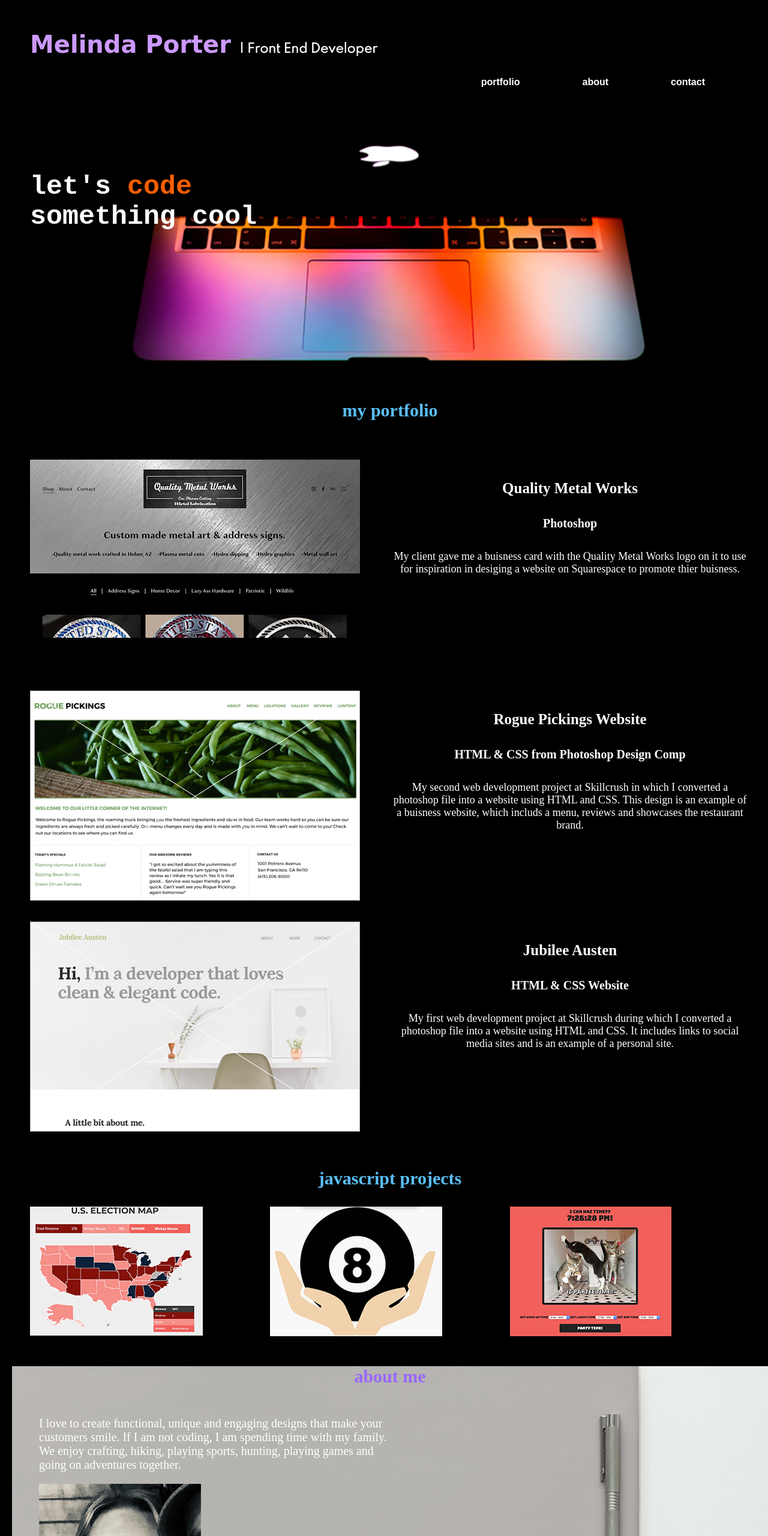
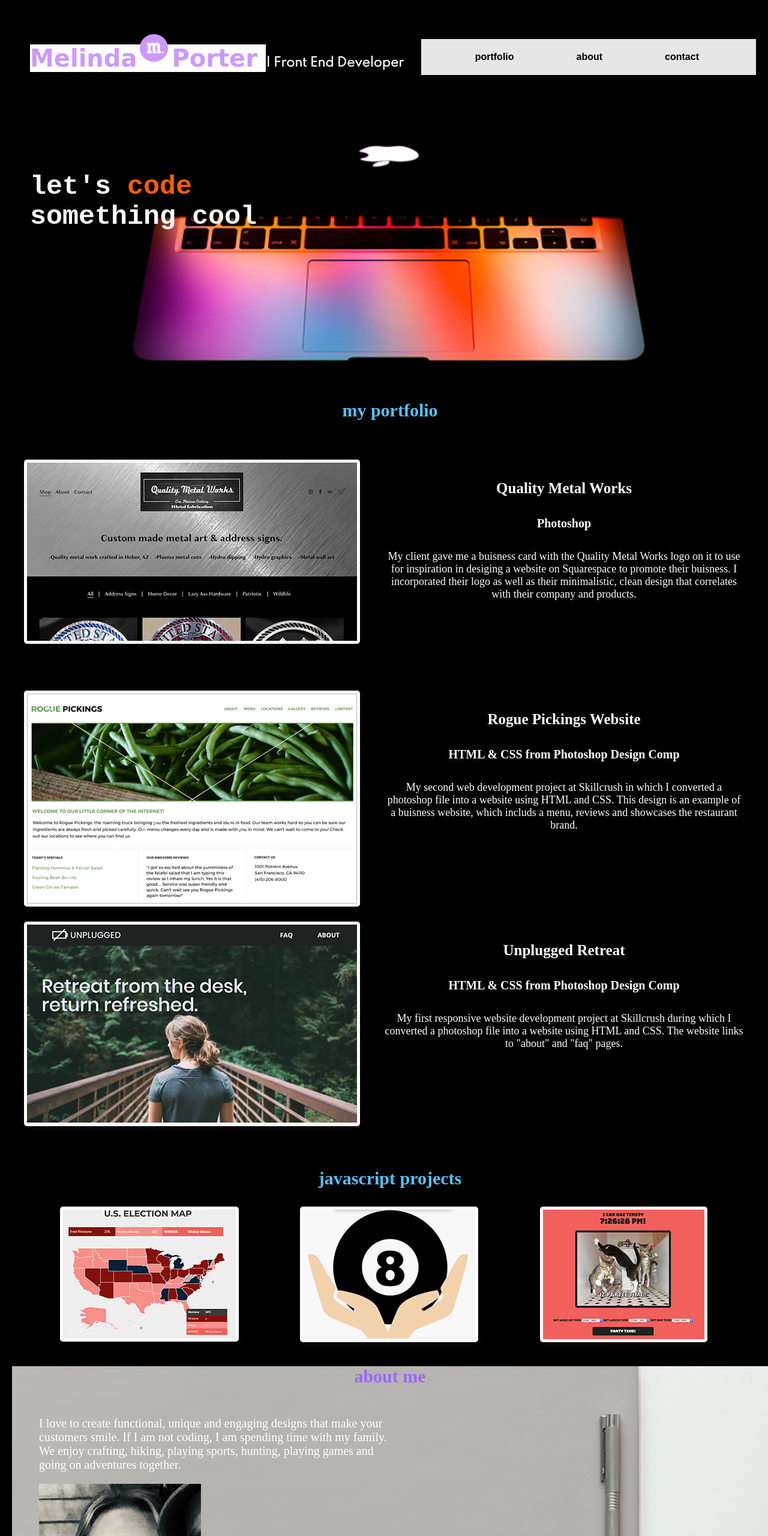
Before and after one commit to melinda-p/phase1-milestone, a plain HTML site: page index.html in a window 1280 px wide. Shown: the top 2560 px of the page at 60% size. Drawn offline with Linux system fonts and the light colour scheme; a web font is replaced by a local one.

Commit message:
Fixed nav bar and added borders

```diff
--- a/css/main.css
+++ b/css/main.css
@@ -25,7 +25,18 @@ body {
   width: 400px;
   float: left;
 }
-
+.image-border{
+  border-color: white;
+  border-width: 5px;
+  border-radius: 5px;
+  border-style: solid;
+}
+.icon-border {
+  border-color: white;
+  border-width: 5px;
+  border-radius: 50%;
+  border-style: solid;
+}
 
 #portfolio {
   height: 1250px;
@@ -56,22 +67,32 @@ header {
   height: 600px;
   background: url('../img/apple.png');
   background-size: cover;
+
 }
 
 header h1 {
   font-family: 'Spartan', sans-serif;
   font-size: 20px;
   color: #ffffff;
+  position: fixed;
+  z-index: 2;
 }
 header h1 span {
   font-family: 'Fredoka+One', cursive;
   color: #cc99ff;
   font-size: 40px;
+  background-color: #fff;
 }
 
 nav {
   float: right;
-  padding: 75px 25px;
+  padding: 5px 45px 5px 0px;
+  position: fixed;
+  right: 20px;
+  top: 65px;
+  background-color: #ffffff;
+  opacity: .9;
+
 }
 
 nav ul li {
@@ -80,7 +101,7 @@ nav ul li {
 }
 
 nav ul li a {
-  color: #ffffff;
+  color: #000000;
   font size: 30px;
   text-transform: lowercase;
   padding-left: 50px;
@@ -116,16 +137,17 @@ nav ul li a {
   text-align: center;
   color: #ffffff;
 }
-#portfolio img {
-  border: 2px #fffff solid;
-}
 
-#portfolio img:hover {
-  opacity: 1.0
+
+#portfolio a:hover {
+  opacity: 0.5;
+  color: white;
 }
 .full-width#project-one, .full-width#project-two, .full-width#project-three {
   height: 315px;
   padding: 35px 0;
+  position: relative;
+  right: 10px;
 }
 
 #projects .full-width h3 {
@@ -134,9 +156,17 @@ nav ul li a {
   text-align: center;
   color: #5abef7;
   text-decoration: none;
+
 }
+#projects a:hover {
+  opacity: 0.5;
+  color: white;
+}
+#projects .third-width {
+position: relative;
+left: 50px;
 
-
+}
 
 #about {
   background: url('../img/about-me.png');
@@ -162,7 +192,7 @@ font-family: 'Montserrat', seriff;
   color: #ff66cc;
   text-decoration: none;
 }
-
+ /*
 input[type=text] {
   box-sizing: border-box;
   width: 100%;
@@ -185,6 +215,7 @@ input[type=button] {
   text-transform: uppercase;
 
 }
+*/
 #contact {
   text-align: center;
   float: left;
@@ -205,8 +236,13 @@ input[type=button] {
   font-family: 'Spartan', sans-serif;
   font-size: 16px;
 }
-#contact .media {
-
+#envelope a:hover {
+  opacity: .5;
+  color: black;
+}
+#contact .media a:hover {
+opacity: .5;
+color: white;
 }
 #contact .address {
 
--- a/index.html
+++ b/index.html
@@ -12,7 +12,7 @@
         <header>
             <div class="full-width">
                 <div class="half-width">
-                  <h1><span> Melinda Porter </span> | Front End Developer</h1>
+                    <h1><span> Melinda<img src="img/m8.png" alt="m logo"></a>Porter </span> | Front End Developer</h1>
                 </div>
                 <div class="half-width">
                   <nav>
@@ -37,18 +37,18 @@
 
             <div class="full-width" id="project-three">
               <div class="half-width">
-                <a href="" target="_blank"> <img src="img/qmw1.png" alt="Quaity Metal Works"></a>
+                <a href="" target="_blank"> <img src="img/qmw1.png" alt="Quaity Metal Works" class="image-border"></a>
               </div>
               <div class="half-width">
                 <h4>Quality Metal Works</h4>
                 <h5>Photoshop</h5>
-                <p>My client gave me a buisness card with the Quality Metal Works logo on it to use for inspiration in desiging a website on Squarespace to promote thier buisness.</p>
+                <p>My client gave me a buisness card with the Quality Metal Works logo on it to use for inspiration in desiging a website on Squarespace to promote their buisness. I incorporated their logo as well as their minimalistic, clean design that correlates with their company and products.</p>
               </div>
             </div>
 
             <div class="full-width" id="project-three">
               <div class="half-width">
-                <a href="https://melinda-p.github.io/206-rogue-pickings-206starter/" target="_blank"> <img src="img/rogue-pickings-thumbnail.png" alt="Rogue Pickings">
+                <a href="https://melinda-p.github.io/206-rogue-pickings-206starter/" target="_blank"> <img src="img/rogue-pickings-thumbnail.png" alt="Rogue Pickings" class="image-border">
               </div>
               <div class="half-width">
                   <h4>Rogue Pickings Website</h4>
@@ -59,12 +59,12 @@
 
             <div class="full-width" id="project-one">
               <div class="half-width">
-                <a href="http://melinda-p.github.io/project-jubilee/101-jubilee-project/" target="_blank"> <img src="img/jubilee-thumbnail.png" alt="Jubilee Austen Project"></a>
+                <a href="https://melinda-p.github.io/unplugged-retreat/" target="_blank"> <img src="img/unplugged-thumbnail.png" alt="Unplugged Website" class="image-border"></a>
               </div>
                 <div class="half-width">
-                  <h4>Jubilee Austen</h4>
-                  <h5>HTML &amp; CSS Website</h5>
-                  <p>My first web development project at Skillcrush during which I converted a photoshop file into a website using HTML and CSS. It includes links to social media sites and is an example of a personal site.</p>
+                  <h4>Unplugged Retreat</h4>
+                  <h5>HTML &amp; CSS from Photoshop Design Comp</h5>
+                  <p>My first responsive website development project at Skillcrush during which I converted a photoshop file into a website using HTML and CSS. The website links to "about" and "faq" pages.</p>
                 </div>
             </div>
           </section>
@@ -73,14 +73,14 @@
           <div class="full-width">
             <h3>javascript projects</h3>
             <div class="third-width">
-              <a href="https://melinda-p.github.io/electionMap/" target="_blank"> <img src="img/election-map.png" alt="interactive election map"></a>
+              <a href="https://melinda-p.github.io/electionMap/" target="_blank"> <img src="img/election-map.png" alt="interactive election map" class="image-border"></a>
             </div>
             <div class="third-width">
-              <a href="https://melinda-p.github.io/magic8ball/" target="_blank"> <img src="img/magic8.png" alt="magic 8 ball"></a>
+              <a href="https://melinda-p.github.io/magic8ball/" target="_blank"> <img src="img/magic8.png" alt="magic 8 ball" class="image-border"></a>
 
             </div>
             <div class="third-width">
-              <a href="https://melinda-p.github.io/lolcat-clock/" target="_blank"> <img src="img/lolcat-clock3.png" alt="lol cat clock"></a>
+              <a href="https://melinda-p.github.io/lolcat-clock/" target="_blank"> <img src="img/lolcat-clock3.png" alt="lol cat clock" class="image-border"></a>
           </div>
         </section>
 
@@ -99,22 +99,22 @@
               <h3></h3>
                 <div class="third-width">
                   <h5>hire  me</h5>
-                  <a href="mailto:melinda_porter1215@yahoo.com"><img src="img/envelope-clipart.jpg" id="envelope" alt="envelope icon" /></a>
+                  <a href="mailto:melinda_porter1215@yahoo.com"><img src="img/envelope-clipart.jpg" class="image-border" id="envelope" alt="envelope icon" /></a>
         </div>
                 </div>
 
                 <div class="third-width">
                   <h5>follow me</h5>
                     <ul class="media">
-                      <li><a href="http://www.github.com/melinda-p/"><img src="img/github.png" alt="github icon" ></a></li>
-                      <li><a href="https://twitter.com/Melinda18763263"><img src="img/twitter-icon.png" alt="twitter icon" ></a></li>
-                      <li><a href="https://www.instagram.com/melinda.porter/"><img src="img/instagram-icon.png" alt="instagram icon"/></a></li>
-                      <li><a href="http://www.linkedin.com/in/melinda-porter-885ab131/"><img src="img/linkedin.png" alt="linkedin icon" ></a></li>
+                      <li><a href="http://www.github.com/melinda-p/"><img src="img/github.png" alt="github icon" class="icon-border"></a></li>
+                      <li><a href="https://twitter.com/Melinda18763263"><img src="img/twitter-icon.png" alt="twitter icon" class="icon-border" ></a></li>
+                      <li><a href="https://www.instagram.com/melinda.porter/"><img src="img/instagram-icon.png" alt="instagram icon" class="icon-border"/></a></li>
+                      <li><a href="http://www.linkedin.com/in/melinda-porter-885ab131/"><img src="img/linkedin.png" alt="linkedin icon" class="icon-border" ></a></li>
                     </ul>
                 </div>
                   <div class="third-width">
                     <h5>meet me</h5>
-                    <a href="tel:9282400207"><img src="img/az-outline.png" id="phone number" alt="az state outline" /></a>
+                    <img src="img/az-outline.png" alt="az state outline" class="image-border" />
                     <p class="address"><br>
                       </p>
                 </div>
```
Also changed, not shown: img/about-me-copy.png (added), img/about-me-crop.png (added), img/about-me10.png (added), img/m8.png (added), img/unplugged-thumbnail.png (added).
